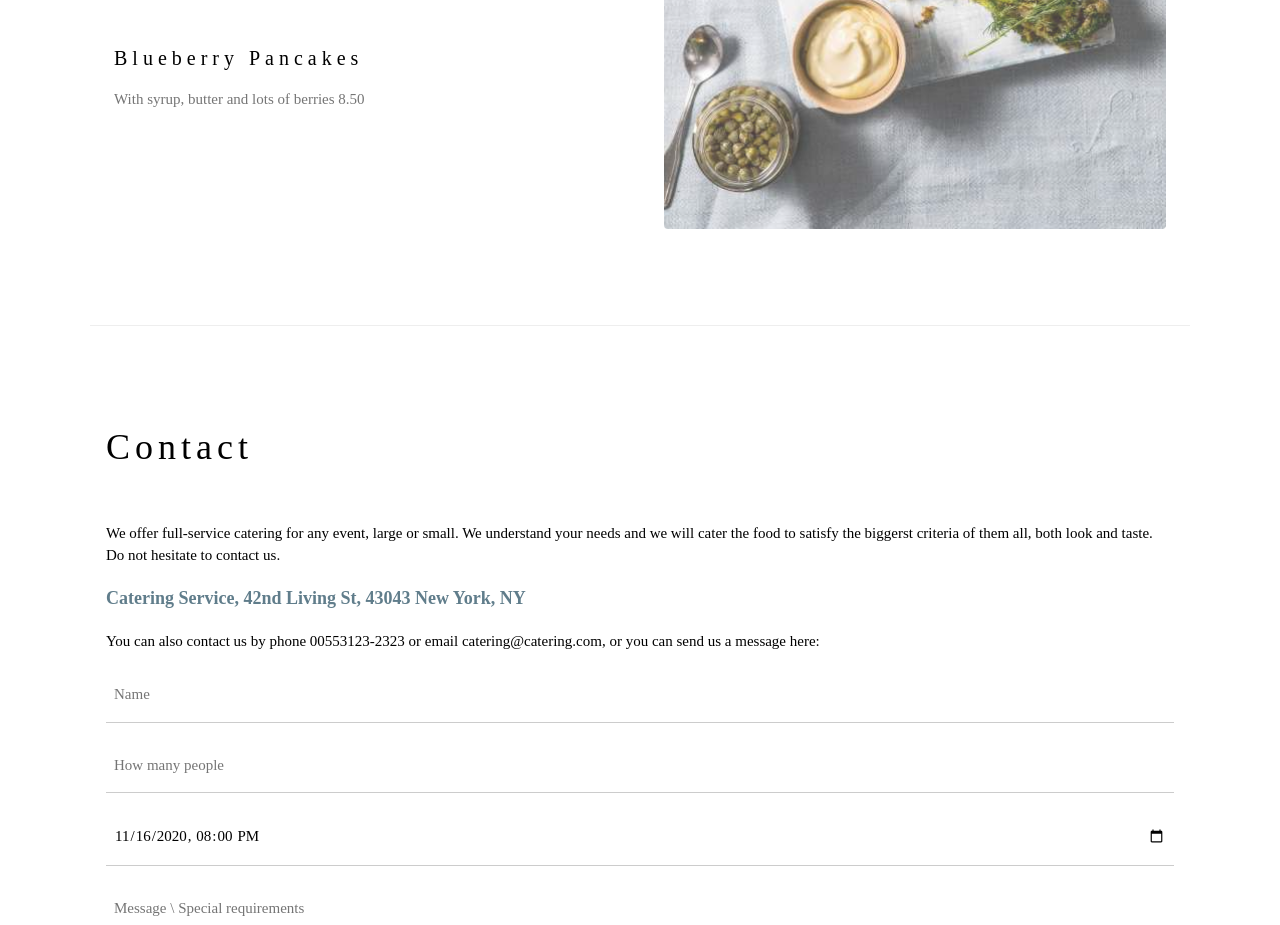
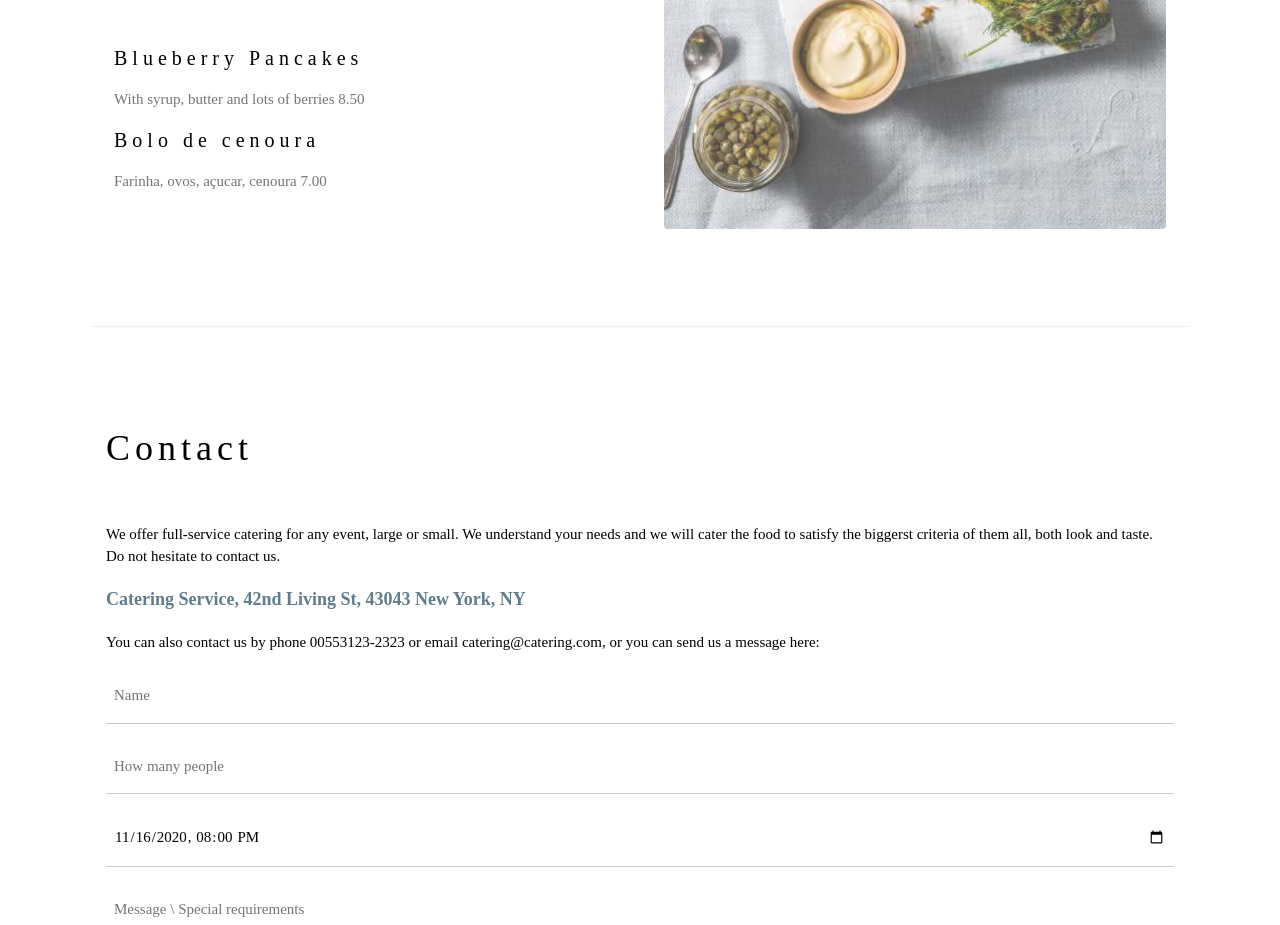
Before and after one commit to DIOGO03-NS/curso-git-github, a plain HTML site: page index.html in a window 1280 px wide. Shown: the part 2060-2985 px from the top of the page. Drawn offline with nearby package versions, Linux system fonts and the light colour scheme.

Commit message:
Bolo de cenoura adicionado

```diff
--- a/index.html
+++ b/index.html
@@ -74,6 +74,9 @@ h1, h2, h3, h4, h5, h6 {
 
       <h4>Blueberry Pancakes</h4>
       <p class="w3-text-grey">With syrup, butter and lots of berries 8.50</p>
+
+      <h4>Bolo de cenoura</h4>
+      <p class="w3-text-grey">Farinha, ovos, açucar, cenoura 7.00</p><br>
     </div>
 
     <div class="w3-col l6 w3-padding-large">
```
